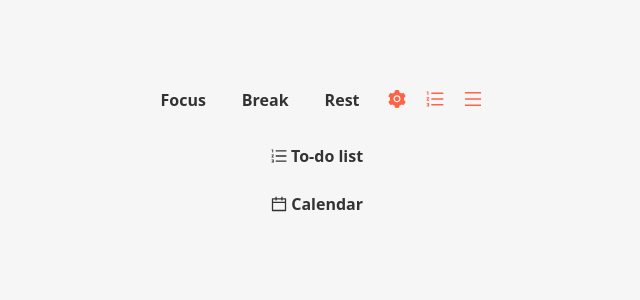
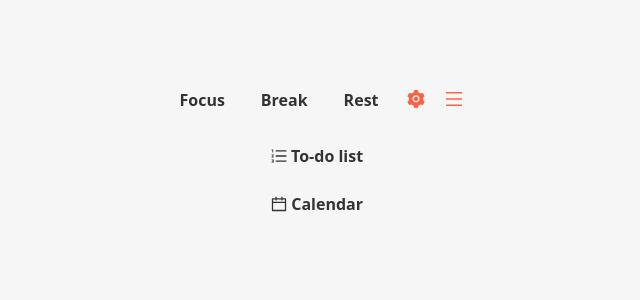
Before and after one commit to ShamaW/cedt-indiv-pomodoro, a React (Vite) app: page /#/MenuNavigation in a window 1280 px wide. Shown: the top 300 px of the page, without its empty margins (323-963 px from the left). Built offline with nearby package versions, Linux system fonts and the light colour scheme.

Commit message:
Remove unused MenuRouter component and clean up MenuNavigation imports

```diff
--- a/src/components/MenuNavigation.tsx
+++ b/src/components/MenuNavigation.tsx
@@ -1,7 +1,6 @@
 import { CalendarOutlined, OrderedListOutlined } from '@ant-design/icons';
 import React from 'react';
-import { Link, Routes } from 'react-router-dom';
-import { AppRouterProps } from '../utils/interface.tsx';
+import { Link } from 'react-router-dom';
 
 const MenuNavigation = () => {
     return (
@@ -12,13 +11,5 @@ const MenuNavigation = () => {
     );
 }
 
-const MenuRouter = ({ timerProps }: AppRouterProps) => {
-    return (
-        <Routes>
-            {/* <Route path="/TodoList" element={<TodoList />} /> */}
-            {/* <Route path="/Calendar" element={<Calendar />} /> */}
-        </Routes>
-    );
-}
 
-export { MenuNavigation, MenuRouter };
+export { MenuNavigation };
--- a/src/navigation/AppNavigation.tsx
+++ b/src/navigation/AppNavigation.tsx
@@ -1,4 +1,4 @@
-import { MenuOutlined, OrderedListOutlined, SettingFilled } from '@ant-design/icons';
+import { MenuOutlined, SettingFilled } from '@ant-design/icons';
 import React from 'react';
 import { Link, Route, Routes } from 'react-router-dom';
 import Break from '../components/Break.tsx';
@@ -16,7 +16,6 @@ const Navigation = () => {
             <Link to="/break" className="nav-link">Break</Link>
             <Link to="/rest" className="nav-link">Rest</Link>
             <Link to="/setting" className='nav-link-setting'><SettingFilled style={{ fontSize: '18px', color: '#FF6347' }}/></Link>
-            <Link to="/TodoList" className='nav-link-setting'><OrderedListOutlined style={{ fontSize: '18px', color: '#FF6347' }}/></Link>
             <Link to="/MenuNavigation" className='nav-link-setting'><MenuOutlined style={{ fontSize: '18px', color: '#FF6347' }}/></Link>
         </nav>
     );
```
